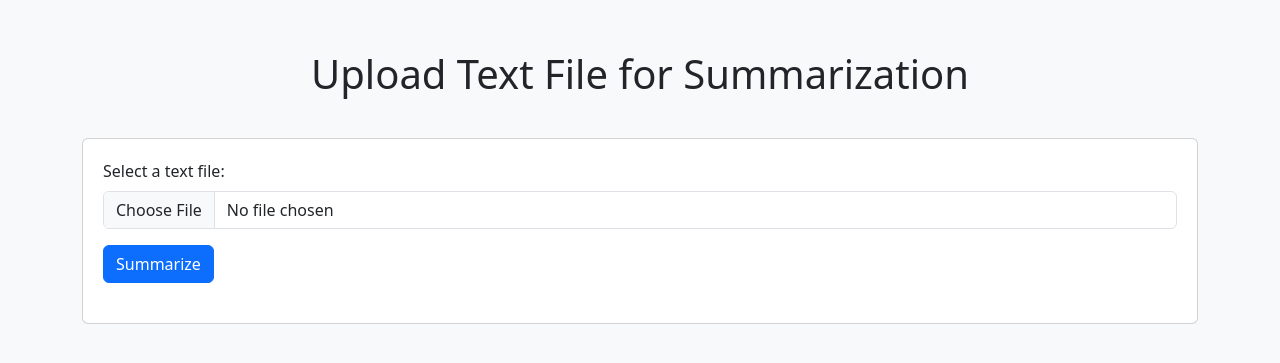
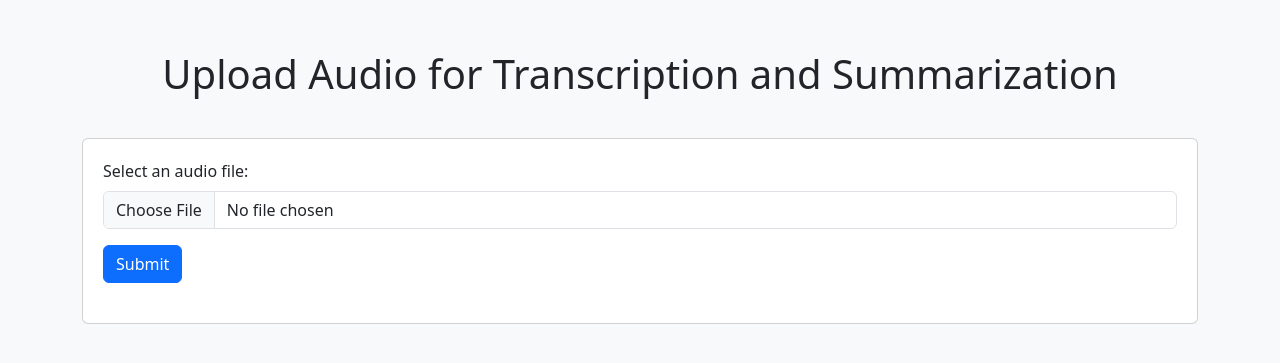
Before and after one commit to rangasuthan/SpeechSift-Summarizer, a Flask app: page / in a window 1280 px wide. Shown: the top 363 px of the page. Run offline with Flask 3, Linux system fonts and the light colour scheme; some libraries are stand-ins or nearby versions.

Commit message:
Update index.html

```diff
--- a/templates/index.html
+++ b/templates/index.html
@@ -3,7 +3,7 @@
 <head>
     <meta charset="UTF-8">
     <meta name="viewport" content="width=device-width, initial-scale=1.0">
-    <title>Text Summarizer</title>
+    <title>Audio Summarizer</title>
     <!-- Bootstrap CSS -->
     <link href="https://cdn.jsdelivr.net/npm/bootstrap@5.3.0-alpha1/dist/css/bootstrap.min.css" rel="stylesheet">
     <style>
@@ -27,25 +27,25 @@
 </head>
 <body>
     <div class="container">
-        <h1>Upload Text File for Summarization</h1>
+        <h1>Upload Audio for Transcription and Summarization</h1>
         <div class="card">
-            <form id="textForm" enctype="multipart/form-data">
+            <form id="audioForm" enctype="multipart/form-data">
                 <div class="mb-3">
-                    <label for="text_file" class="form-label">Select a text file:</label>
-                    <input type="file" class="form-control" name="text_file" accept=".txt">
+                    <label for="audio_file" class="form-label">Select an audio file:</label>
+                    <input type="file" class="form-control" name="audio_file" accept="audio/*">
                 </div>
-                <button type="submit" class="btn btn-primary">Summarize</button>
+                <button type="submit" class="btn btn-primary">Submit</button>
             </form>
 
             <div id="results" class="results"></div>
         </div>
     </div>
 
-    <!-- Bootstrap JS -->
+    <!-- Bootstrap JS and Dependencies -->
     <script src="https://cdn.jsdelivr.net/npm/bootstrap@5.3.0-alpha1/dist/js/bootstrap.bundle.min.js"></script>
 
     <script>
-        const form = document.getElementById('textForm');
+        const form = document.getElementById('audioForm');
         form.addEventListener('submit', async function(event) {
             event.preventDefault();
 
@@ -66,6 +66,8 @@
                     document.getElementById('results').innerHTML = `<p class="text-danger">Error: ${result.error}</p>`;
                 } else {
                     document.getElementById('results').innerHTML = `
+                        <h2>Transcription:</h2>
+                        <p>${result.transcription}</p>
                         <h2>Summary:</h2>
                         <p>${result.summary}</p>
                     `;
```
